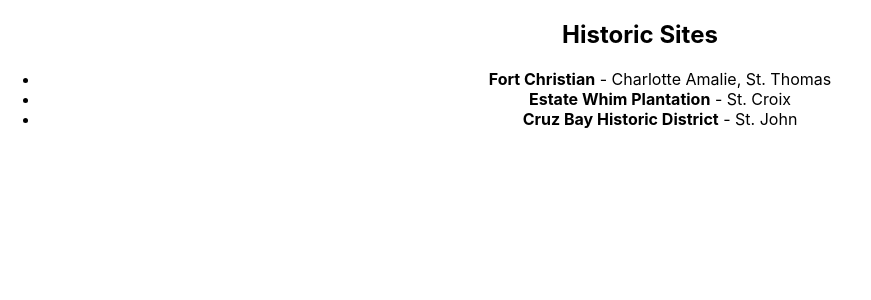
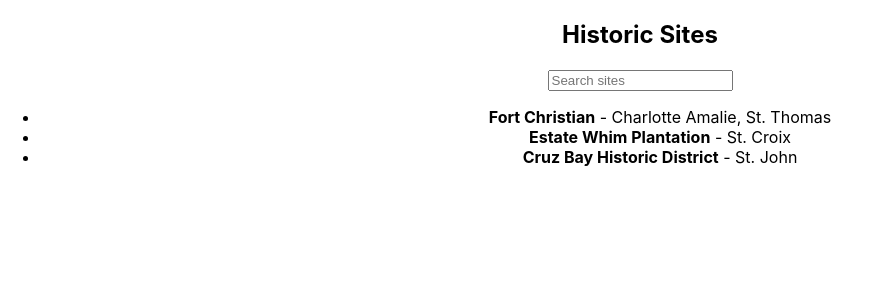
Before and after one commit to Ovando1976/USVIExplorer, a React (Vite) app: page /sites in a window 1280 px wide. Shown: the top 300 px of the page, without its empty margins (0-871 px from the left). Built offline with nearby package versions, Linux system fonts and the light colour scheme.

Commit message:
feat: add searchable historic site list

```diff
--- a/src/components/HistoricSiteList.jsx
+++ b/src/components/HistoricSiteList.jsx
@@ -1,3 +1,5 @@
+import { useState } from 'react';
+
 const sites = [
   { id: 1, name: 'Fort Christian', location: 'Charlotte Amalie, St. Thomas' },
   { id: 2, name: 'Estate Whim Plantation', location: 'St. Croix' },
@@ -5,11 +7,23 @@ const sites = [
 ];
 
 function HistoricSiteList() {
+  const [query, setQuery] = useState('');
+  const filteredSites = sites.filter(site =>
+    site.name.toLowerCase().includes(query.toLowerCase()) ||
+    site.location.toLowerCase().includes(query.toLowerCase())
+  );
+
   return (
     <div className="App">
       <h2>Historic Sites</h2>
+      <input
+        type="text"
+        placeholder="Search sites"
+        value={query}
+        onChange={(e) => setQuery(e.target.value)}
+      />
       <ul>
-        {sites.map(site => (
+        {filteredSites.map(site => (
           <li key={site.id}>
             <strong>{site.name}</strong> - {site.location}
           </li>
```
Also changed, not shown: 1 other file (tests, documents, lock files or other folders).
